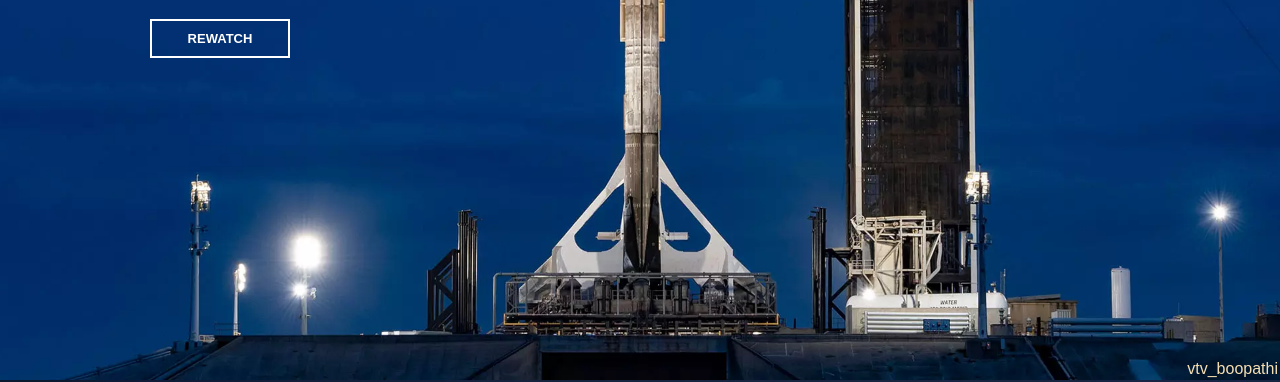
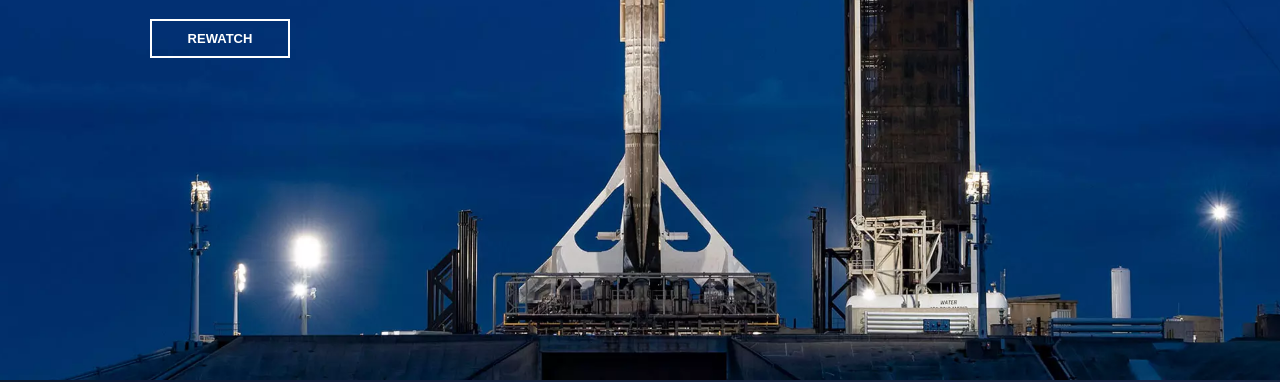
Before and after one commit to vtvboopathi/SpaceX, a plain HTML site: page index.html in a window 1280 px wide. Shown: the part 420-802 px from the top of the page. Drawn offline with Linux system fonts and the light colour scheme; a web font is replaced by a local one.

Commit message:
Add files via upload

```diff
--- a/index.html
+++ b/index.html
@@ -75,7 +75,5 @@
         </ul>
     </footer>
 
-    <div class="vtv"><a href="https://github.com/vtvboopathi">vtv_boopathi</a></div>
-
 </body>
 </html>
--- a/style.css
+++ b/style.css
@@ -173,20 +173,6 @@ footer ul li:hover{
     opacity: 0.5;
 }
 
-.vtv{
-    position: fixed;
-    right: 2px;
-    bottom:2px;
-    color: wheat;
-    font-size: 1rem;
-    user-select: none;
-}
-
-.vtv a{
-    text-decoration: none;
-    color: wheat;
-}
-
 @media (max-width: 1036px){
 
     body{
@@ -208,7 +194,4 @@ footer ul li:hover{
         cursor: pointer;
     }
 
-    footer{
-
-    }
 }
```
